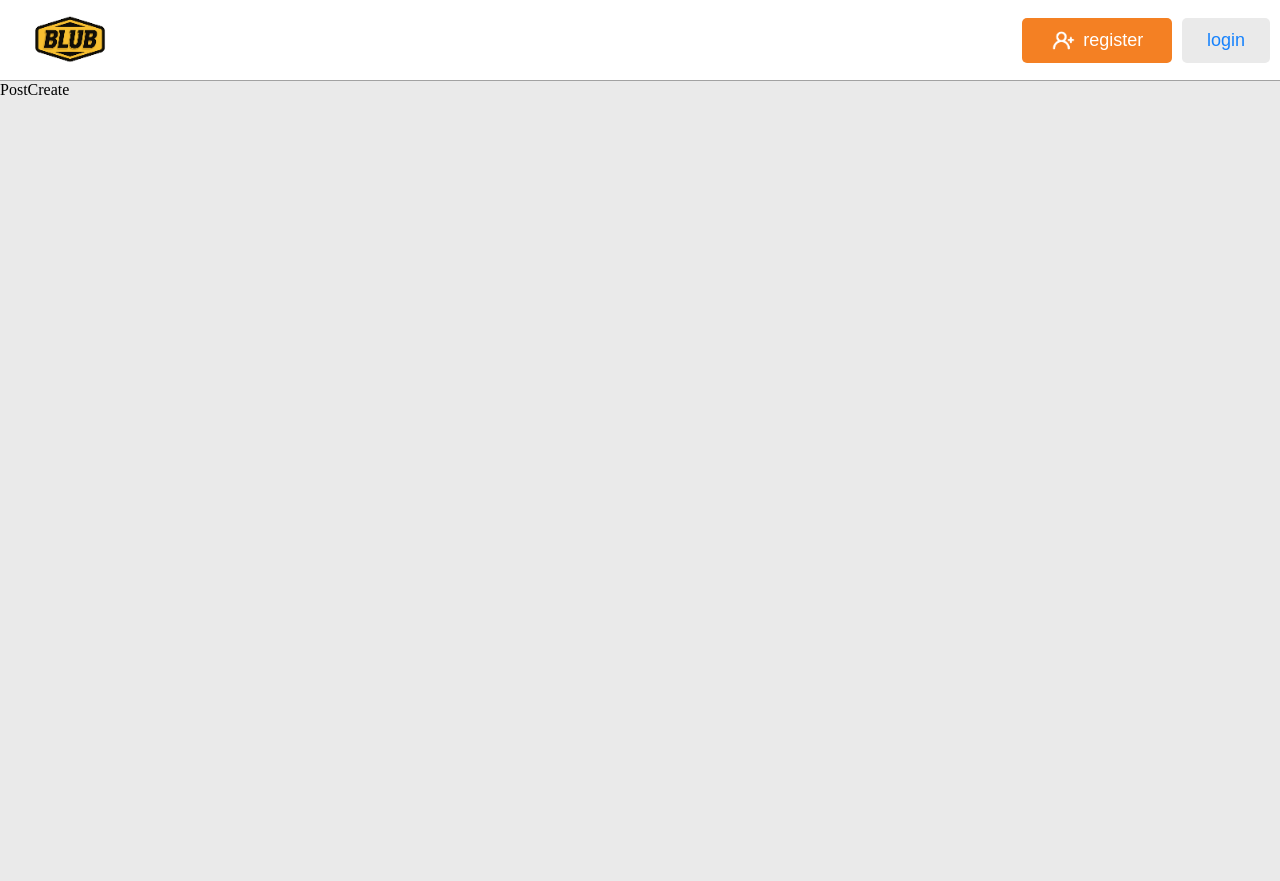
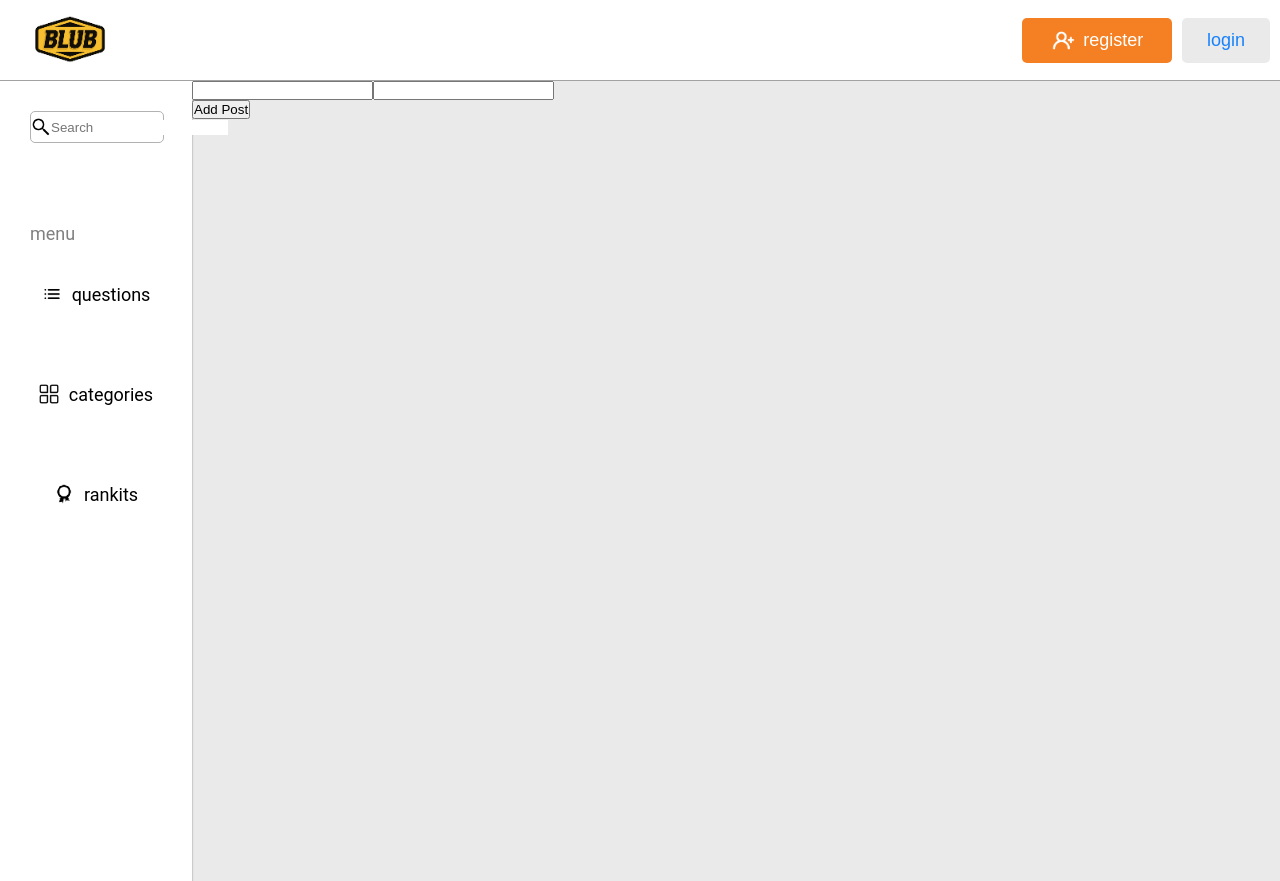
Before and after one commit to Muss999/BLUB, a React (Create React App) app: page /post-create in a window 1280 px wide. Before the commit the page ends 800 px from the top, so only its background shows below. Built offline with nearby package versions, Linux system fonts and the light colour scheme.

Commit message:
sdfghjkl

```diff
--- a/db.json
+++ b/db.json
@@ -1,3 +1,14 @@
 {
-    "posts": []
+    "user": [],
+    "posts": [
+        {
+            "author": {},
+            "postQuestion": "a",
+            "comments": [],
+            "description": "a",
+            "likes": 0,
+            "commentsCount": 0,
+            "id": 1
+        }
+    ]
 }
--- a/src/components/account/login/Login.jsx
+++ b/src/components/account/login/Login.jsx
@@ -40,8 +40,7 @@ const Login = () => {
                                         <button
                                             onClick={() =>
                                                 dispatch(clearStatusState())
-                                            }
-                                        >
+                                            }>
                                             Try Again!
                                         </button>
                                     </div>
@@ -98,8 +97,7 @@ const Login = () => {
                                                             navigate,
                                                         })
                                                     )
-                                                }
-                                            >
+                                                }>
                                                 Login
                                             </button>
                                         </div>
--- a/src/components/navbar/Navbar.jsx
+++ b/src/components/navbar/Navbar.jsx
@@ -13,13 +13,14 @@ const Navbar = () => {
             <div className={styles.navBar}>
                 <div
                     className={styles.left__block}
-                    onClick={() => navigate("/")}
-                >
+                    onClick={() => navigate("/")}>
                     <img src={logo} width="40%" alt="" />
                 </div>
                 <div className={styles.right__block}>
                     {user ? (
-                        <button className={styles.add_question_btn}>
+                        <button
+                            className={styles.add_question_btn}
+                            onClick={() => navigate("/post-create")}>
                             <img
                                 src={askQuestion}
                                 alt=""
@@ -31,8 +32,7 @@ const Navbar = () => {
                         <>
                             <button
                                 className={styles.register__btn}
-                                onClick={() => navigate("/register")}
-                            >
+                                onClick={() => navigate("/register")}>
                                 <img
                                     src={userPluce}
                                     alt=""
@@ -42,8 +42,7 @@ const Navbar = () => {
                             </button>
                             <button
                                 className={styles.login__btn}
-                                onClick={() => navigate("/login")}
-                            >
+                                onClick={() => navigate("/login")}>
                                 login
                             </button>
                         </>
--- a/src/components/posts/PostCreate.jsx
+++ b/src/components/posts/PostCreate.jsx
@@ -1,30 +1,49 @@
-import React from "react";
+import React, { useState } from "react";
+import { useSelector, useDispatch } from "react-redux";
+import { useNavigate } from "react-router-dom";
+import { createPost } from "../../store/posts/postActions";
 
 const PostCreate = () => {
-    return <div>PostCreate</div>;
+    const navigate = useNavigate();
+    const dispatch = useDispatch();
+
+    const { user } = useSelector((state) => state.user);
+    console.log(user);
+
+    const [postObj, setpostObj] = useState({
+        author: {
+            ...user,
+        },
+        postQuestion: "",
+        comments: [],
+        description: "",
+        likes: 0,
+        commentsCount: 0,
+    });
+    return (
+        <>
+            <div>
+                <input
+                    type="text"
+                    onChange={(e) =>
+                        setpostObj({ ...postObj, postQuestion: e.target.value })
+                    }
+                />
+                <input
+                    type="text"
+                    onChange={(e) =>
+                        setpostObj({ ...postObj, description: e.target.value })
+                    }
+                />
+            </div>
+            <button
+                onClick={() => {
+                    dispatch(createPost(postObj));
+                }}>
+                Add Post
+            </button>
+        </>
+    );
 };
 
 export default PostCreate;
-
-// {
-//     author: {
-//         ...user,
-//     },
-//     postQuestion: "",
-//     comments: [
-//         {
-//             id: Date.now()
-//             user: ""
-//             commentText: ""
-//         },
-//         {
-//             id: Date.now()
-//             user: ""
-//             commentText: ""
-//         }
-//     ],
-//     description: ""
-//     likes: 0,
-//     commentsCount: 0,
-
-// }
--- a/src/pages/PostCreatePage.jsx
+++ b/src/pages/PostCreatePage.jsx
@@ -1,11 +1,15 @@
 import React from "react";
 import PostCreate from "../components/posts/PostCreate";
+import SideBar from "../components/sideBar/SideBar";
 
 const PostCreatePage = () => {
     return (
-        <>
-            <PostCreate />
-        </>
+        <div style={{ display: "flex" }}>
+            <SideBar />
+            <div className="">
+                <PostCreate />
+            </div>
+        </div>
     );
 };
 
--- a/src/store/posts/postActions.js
+++ b/src/store/posts/postActions.js
@@ -18,7 +18,7 @@ export const getOnePost = createAsyncThunk(
 export const createPost = createAsyncThunk(
     "posts/createPost",
     async (newPostObj, { dispatch }) => {
-        let res = await axios.post(POSTS_API, newPostObj);
+        await axios.post(POSTS_API, newPostObj);
         dispatch(getPosts);
     }
 );
```
